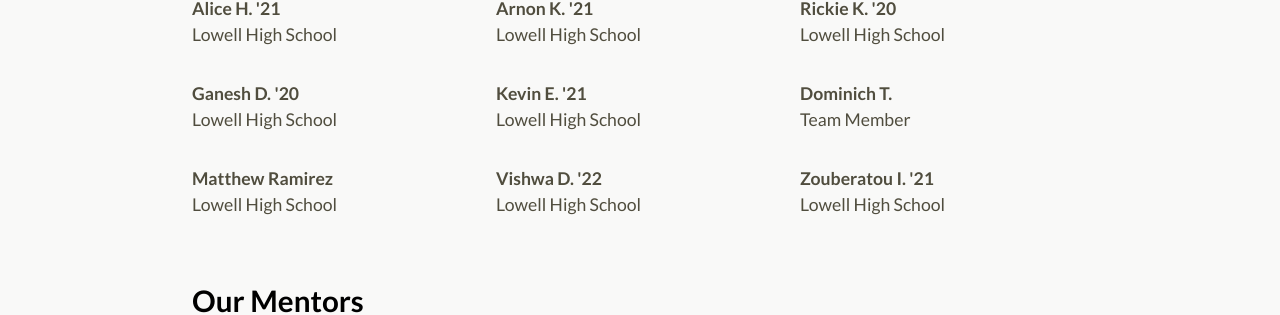
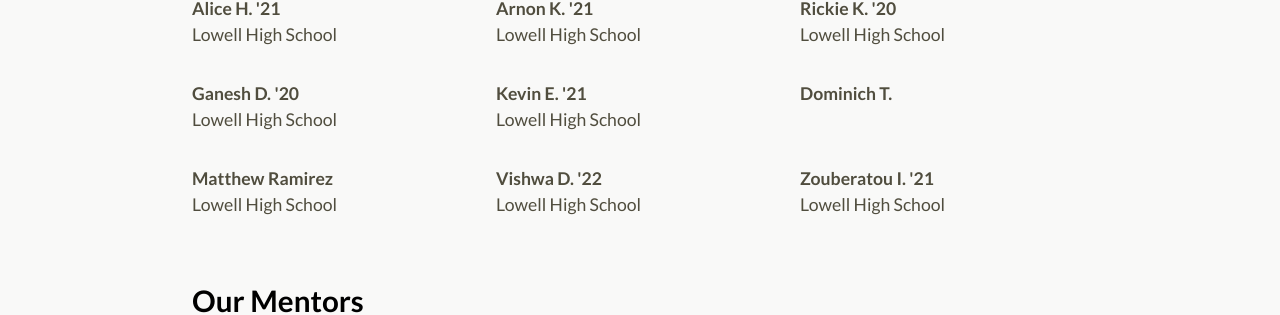
Before and after one commit to perSEVERE-5962/frc5962, a Jekyll site: the page built from about.md, in a window 1280 px wide and 900 px high, scrolled down 1797 px. Shown: the part 151-466 px from the top of the window. Built offline with Jekyll 4.4.1, drawn with Linux system fonts in a browser that asks for light colours.

Commit message:
Updated Dominich T

```diff
--- a/_students/dominich-t.markdown
+++ b/_students/dominich-t.markdown
@@ -1,6 +1,5 @@
 ---
 title: Dominich T.
 date: 2019-10-03 22:01:00 Z
-role: Team Member
 school:
 ---
```
